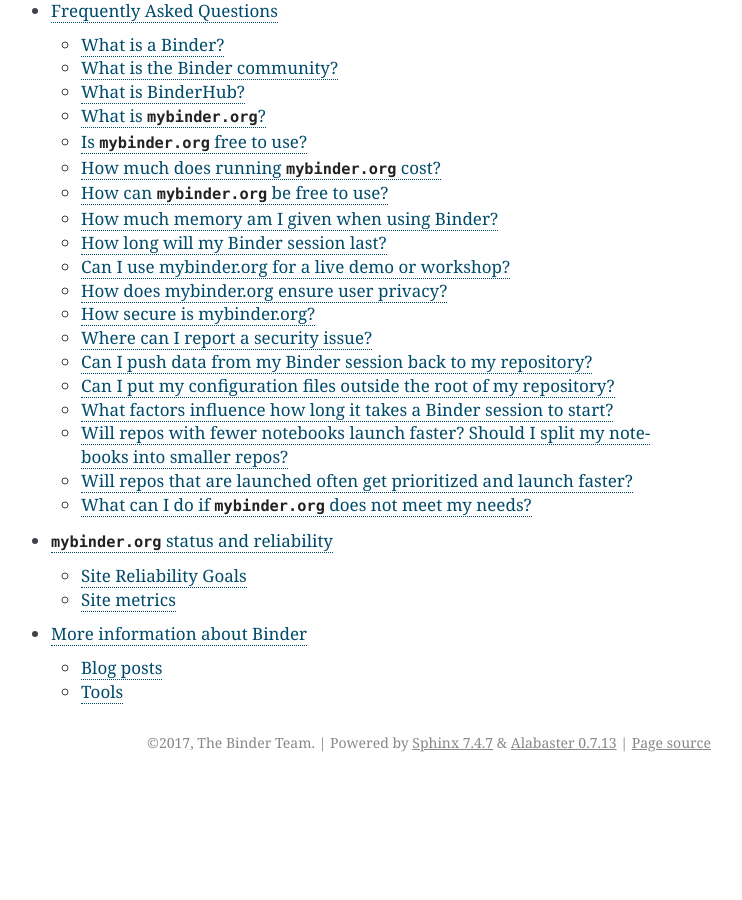
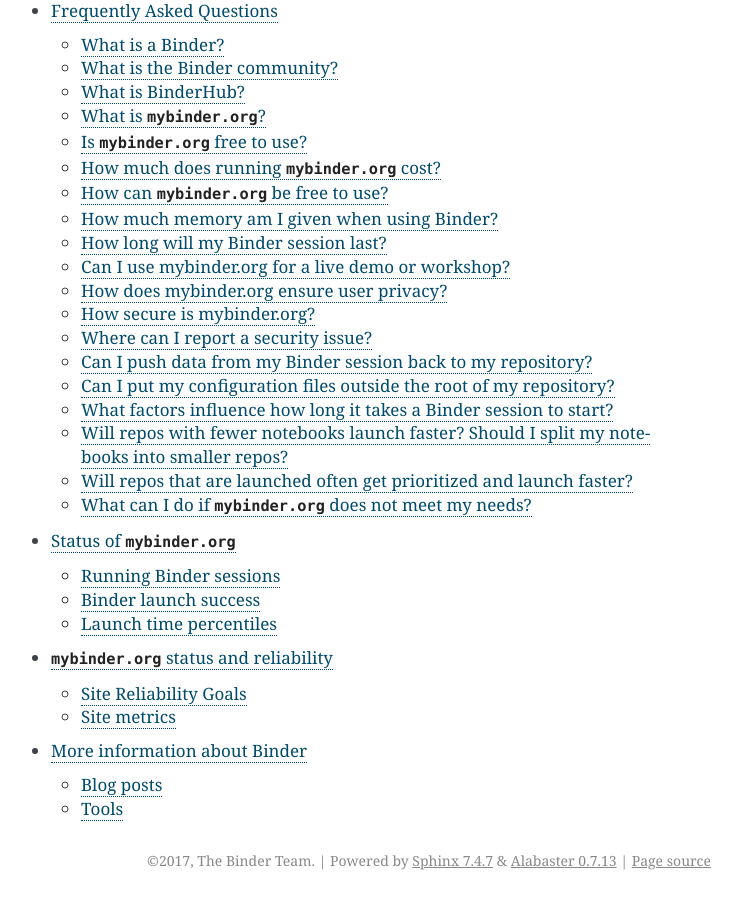
Before and after one commit to jupyterhub/mybinder.org-user-guide, a Sphinx documentation site: the page built from doc/index.rst, in a window 1280 px wide and 900 px high, scrolled down 1993 px. Shown: the whole window, without its empty margins (399-1141 px from the left). Built offline with Sphinx 7.4.7, drawn with Linux system fonts in a browser that asks for light colours; before the commit the page ends 2775 px from its top, so only the background shows below that.

Commit message:
binder status page

```diff
--- a/doc/index.rst
+++ b/doc/index.rst
@@ -60,5 +60,6 @@
    dockerfile
    reproducibility
    faq
+   status
    reliability
    more-info
--- /dev/null
+++ b/doc/status.rst
@@ -0,0 +1,38 @@
+Status of ``mybinder.org``
+==========================
+
+This page displays several graphics that give an idea for the current
+status of the `mybinder.org <https://mybinder.org>`_ service. You can find
+a more complete set of graphs the reflect the current state of ``mybinder.org``
+at `grafana.mybinder.org <https://grafana.mybinder.org>`_.
+
+Running Binder sessions
+-----------------------
+
+The total number of user sessions running on Binder.
+
+.. raw:: html
+
+   <iframe src="https://grafana.mybinder.org/d-solo/fLoQvRHmk/status?panelId=6&orgId=1&tab=general&from=1528923497101&to=1528927097101&theme=light" width="500" height="200" frameborder="0"></iframe>
+
+Binder launch success
+---------------------
+
+The percentage of new user sessions that successfully launched. If you see
+a dip that sustains itself over time, please alert the Binder team at the
+`Binder gitter channel <https://gitter.im/jupyterhub/binder>`_.
+
+.. raw:: html
+
+   <iframe src="https://grafana.mybinder.org/d-solo/fLoQvRHmk/status?panelId=2&orgId=1&tab=general&from=1528923318404&to=1528926918404&theme=light" width="500" height="200" frameborder="0"></iframe>
+
+Launch time percentiles
+-----------------------
+
+The amount of time it takes for a Binder session to successfully launch.
+Note that if a Docker image for a repository is not on a node, the launch
+time takes much longer.
+
+.. raw:: html
+
+   <iframe src="https://grafana.mybinder.org/d-solo/fLoQvRHmk/status?panelId=4&orgId=1&tab=general&from=1528923397583&to=1528926997583&theme=light" width="500" height="200" frameborder="0"></iframe>
```
